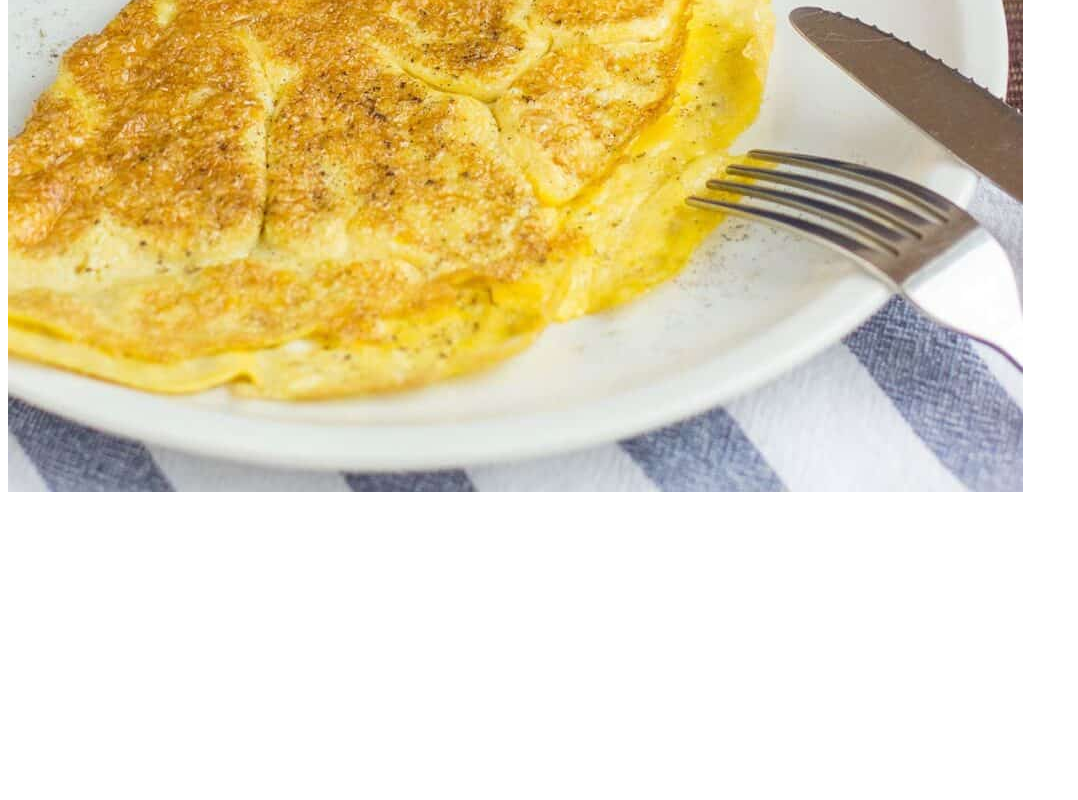
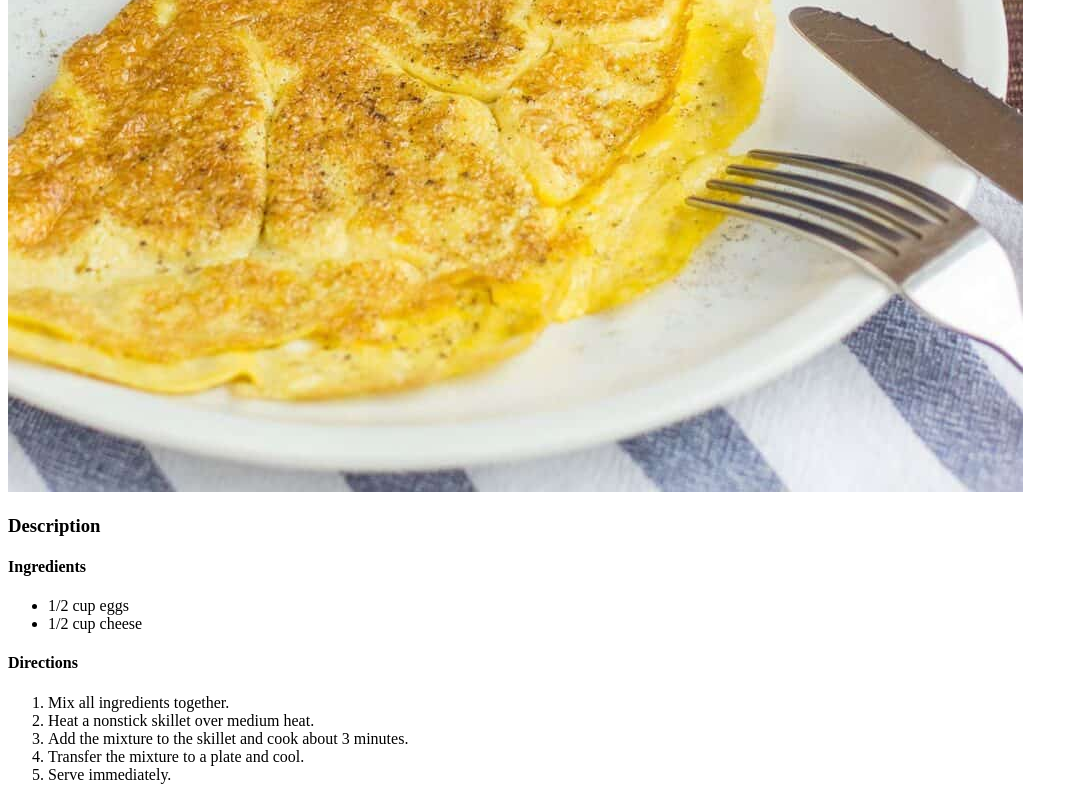
Before and after one commit to bichpudding/odin-recipes, a plain HTML site: page recipes/omlette.html in a window 1280 px wide. Shown: the part 1124-1924 px from the top of the page, without its empty margins (0-1078 px from the left). Before the commit the page ends 1628 px from the top, so only its background shows below. Drawn offline with Linux system fonts and the light colour scheme.

Commit message:
added recipe ingredients and directions

```diff
--- a/recipes/omlette.html
+++ b/recipes/omlette.html
@@ -9,6 +9,21 @@
 <body>
     <h1>Omlette Recipe</h1>
     <img src="../images/omelette.jpg" alt="Omlette">
+    <h3>Description</h3>
+    <h4>Ingredients</h4>
+    <ul>
+        <li>1/2 cup eggs</li>
+        <li>1/2 cup cheese</li>
+    </ul>
+    <h4>Directions</h4>
+    <ol>
+        <li>Mix all ingredients together.</li>
+        <li>Heat a nonstick skillet over medium heat.</li>
+        <li>Add the mixture to the skillet and cook about 3 minutes.</li>
+        <li>Transfer the mixture to a plate and cool.</li>
+        <li>Serve immediately.</li>
+    </ol>
+
 
 
 </body>
```
